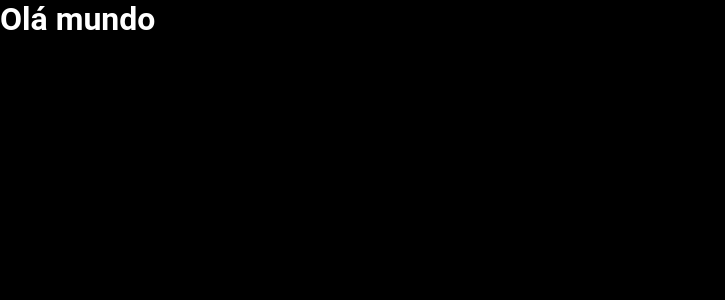
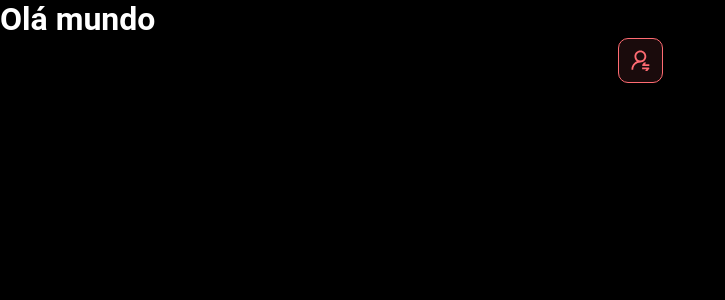
Before and after one commit to ViniciusDaCunha/DSMeta, a React (Vite) app in the folder frontend/: page / in a window 1280 px wide. Shown: the top 300 px of the page, without its empty margins (0-725 px from the left). Built offline with nearby package versions, Linux system fonts and the light colour scheme.

Commit message:
First Component

```diff
--- a/frontend/src/App.tsx
+++ b/frontend/src/App.tsx
@@ -1,6 +1,12 @@
+import NotificationButton from "./components/NotificationButton"
+
 function App() {
-  return(
-    <h1>Olá mundo</h1>
+  return (
+    <>
+      <h1>Olá mundo</h1>
+      <NotificationButton />
+    </>
+
   )
 }
 
--- /dev/null
+++ b/frontend/src/components/NotificationButton/index.tsx
@@ -0,0 +1,13 @@
+import icon from '../../assets/img/Vector.svg'
+import './styles.css'
+
+function NotificationButton() {
+    return (
+
+            <div className="dsmeta-red-btn">
+                <img src={icon} alt="Notificar"/>
+            </div>
+            )
+}
+
+            export default NotificationButton
--- /dev/null
+++ b/frontend/src/components/NotificationButton/styles.css
@@ -0,0 +1,16 @@
+.dsmeta-red-btn{
+    height: 45px;
+    width: 45px;
+    background-color:  rgba(255, 107, 114, 0.1);
+    border: 1px solid #FF6B72 ;
+    border-radius: 10px;
+    display: flex;
+    align-items: center;
+    margin: 0 auto;
+    justify-content: center;
+    cursor: pointer;
+}
+
+.dsmeta-red-btn img {
+    width: 19px;
+}
```
Also changed, not shown: frontend/src/assets/img/Vector.svg (added).
